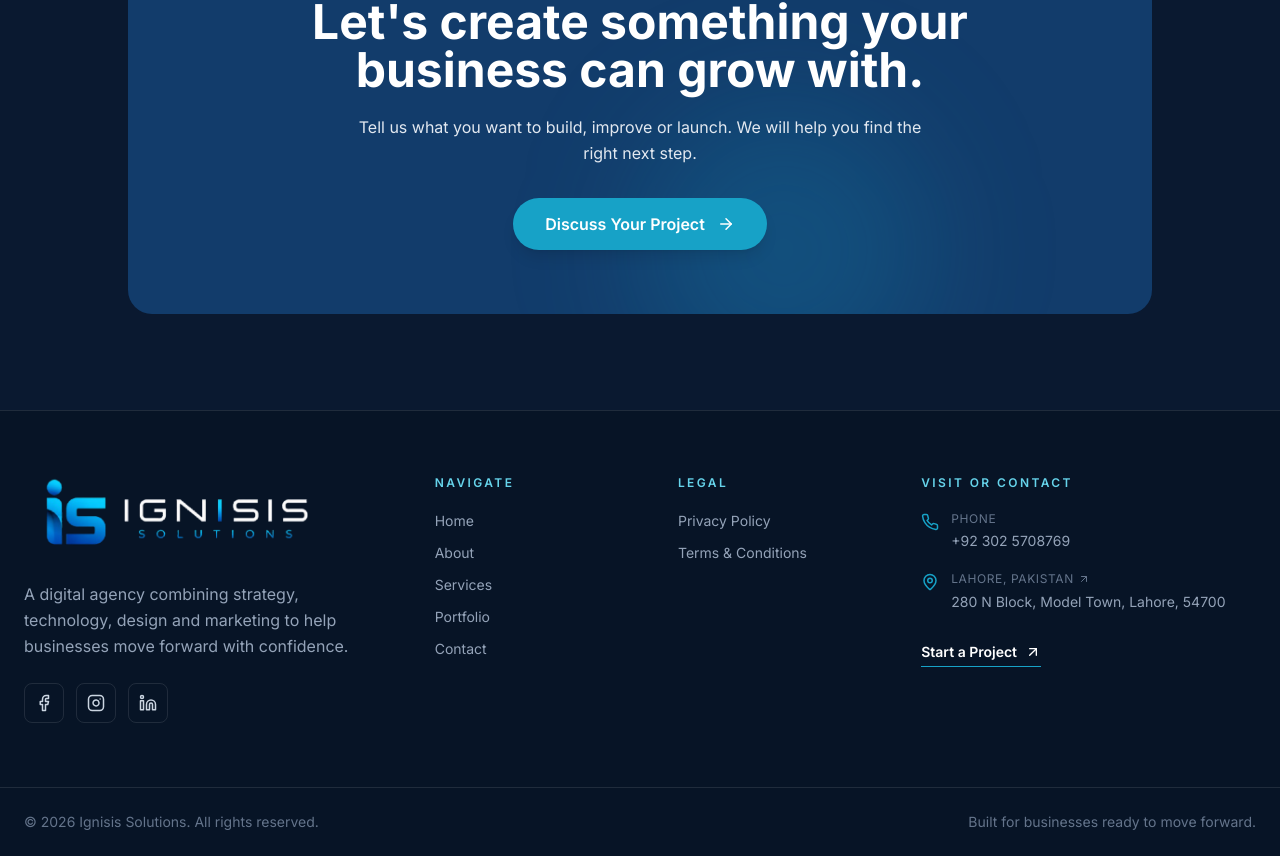
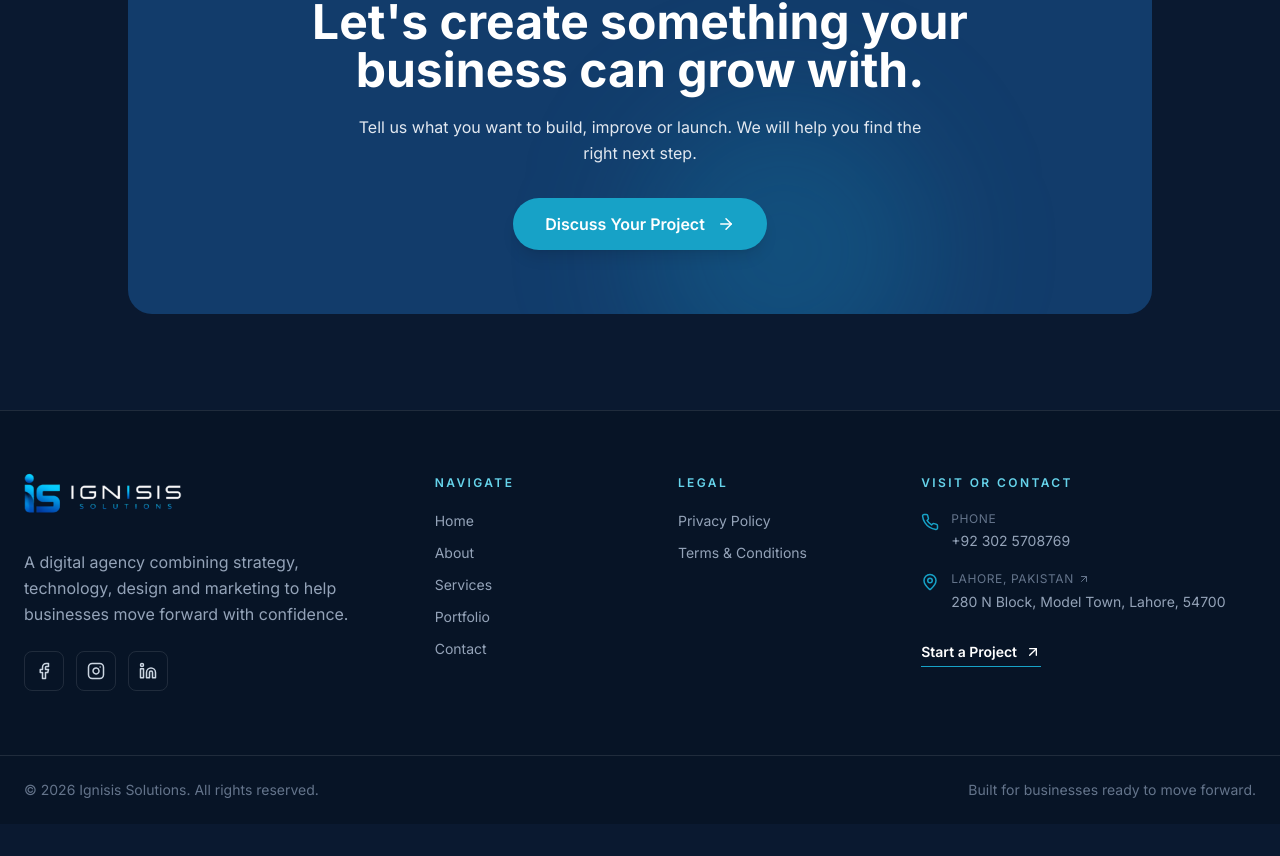
Before and after one commit to patanai12876/ignisissolutions, a Next.js app: page / in a window 1280 px wide. Shown: the part 4334-5190 px from the top of the page. After the commit the page ends 5158 px from the top, so only its background shows below. Built offline with nearby package versions, Linux system fonts and the light colour scheme.

Commit message:
Update website

```diff
--- a/src/components/layout/Footer.tsx
+++ b/src/components/layout/Footer.tsx
@@ -23,11 +23,11 @@ export default function Footer() {
     <footer className="border-t border-white/10 bg-[#071426] text-white">
       <div className="mx-auto grid max-w-7xl gap-12 px-6 py-16 md:grid-cols-2 lg:grid-cols-[1.3fr_0.7fr_0.7fr_1.2fr]">
         <div>
-  <Link href="/" className="inline-flex items-center -ml-8">
+  <Link href="/" className="relative -top-1 -ml-8 inline-flex items-center">
     <img
       src="/images/logo.png"
       alt="Ignisis Solutions"
-      className="h-20 w-auto object-contain object-left"
+      className="h-12 w-auto object-contain object-left"
     />
   </Link>
 
```
